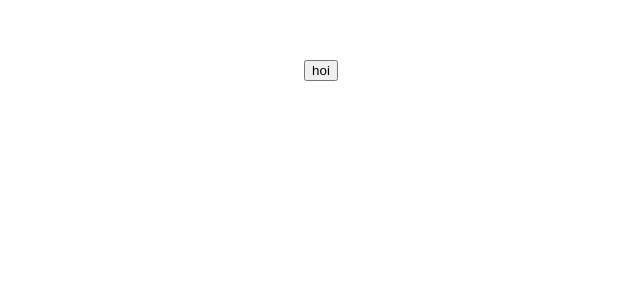
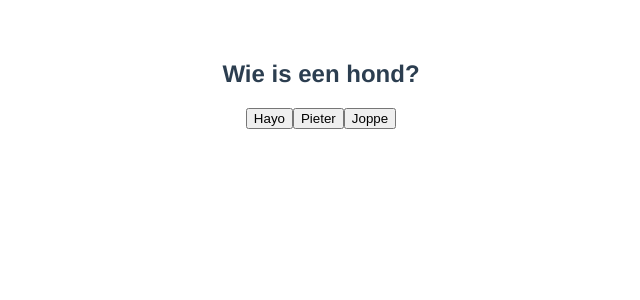
Before and after one commit to Hayo1706/Innovatiehuis-Intranet, a Vue app in the folder intranet-project/: page / in a window 1280 px wide. Shown: the top 300 px of the page, without its empty margins (319-959 px from the left). Built offline with nearby package versions, Linux system fonts and the light colour scheme.

Commit message:
Multifunctionele hond-detector

```diff
--- a/intranet-project/src/App.vue
+++ b/intranet-project/src/App.vue
@@ -1,8 +1,15 @@
 <template>
+<h2>Wie is een hond?</h2>
 <button>
-  <span @click="handeClick">hoi</span>
+  <span @click="handeClick(true)">Hayo</span>
 </button>
-<h2 v-show="showText">Pieter is een hond</h2>
+<button>
+  <span @click="handeClick(false)">Pieter</span>
+</button>
+<button>
+  <span @click="handeClick(true)">Joppe</span>
+</button>
+<p v-show="showText">{{ this.message }}</p>
 </template>
 
 <script>
@@ -10,15 +17,17 @@ export default {
   name: 'App',
   data(){
     return {
-      showText: false
+      showText: false,
+      message: ""
     }
   },
   methods: {
-      handeClick() {
-        this.showText = !this.showText
+      handeClick(yes) {
+        if (yes) this.message = "Ja dat klopt"
+        else this.message = "Nee dat is niet waar"
+        this.showText = true
       }
   }
-
 }
 </script>
 
```
Also changed, not shown: 2 other files (tests, documents, lock files or other folders).
